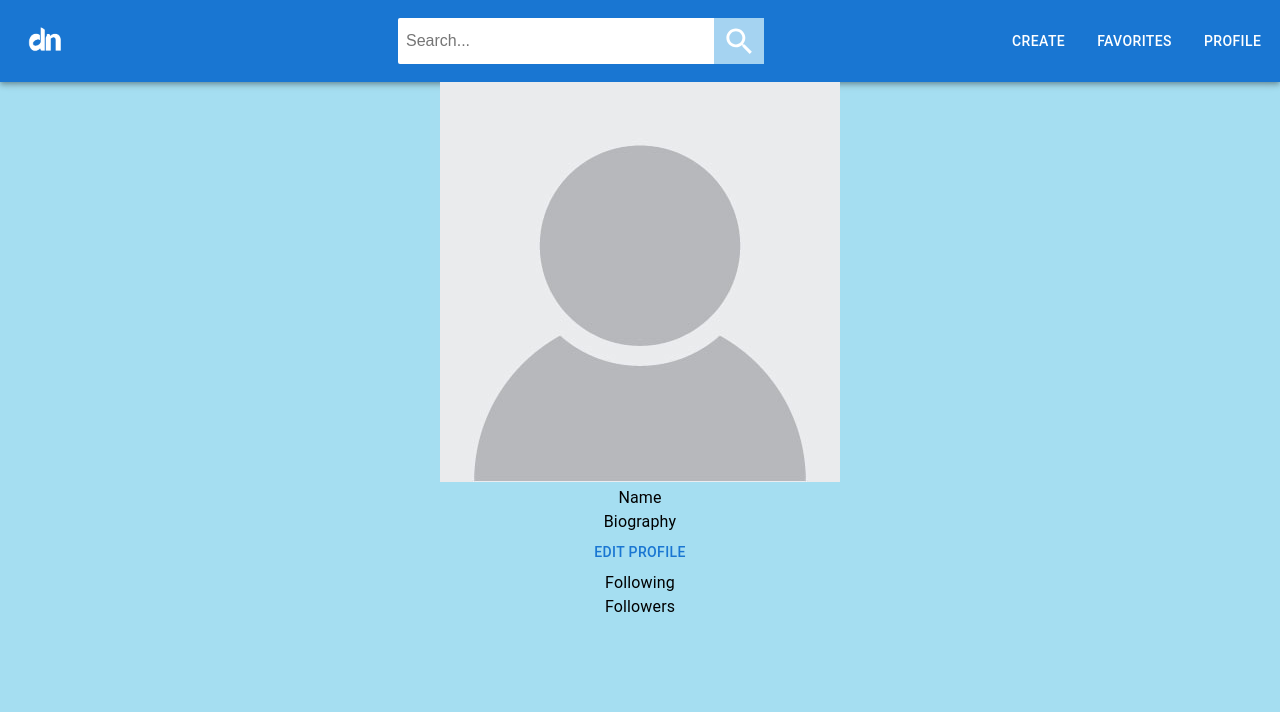
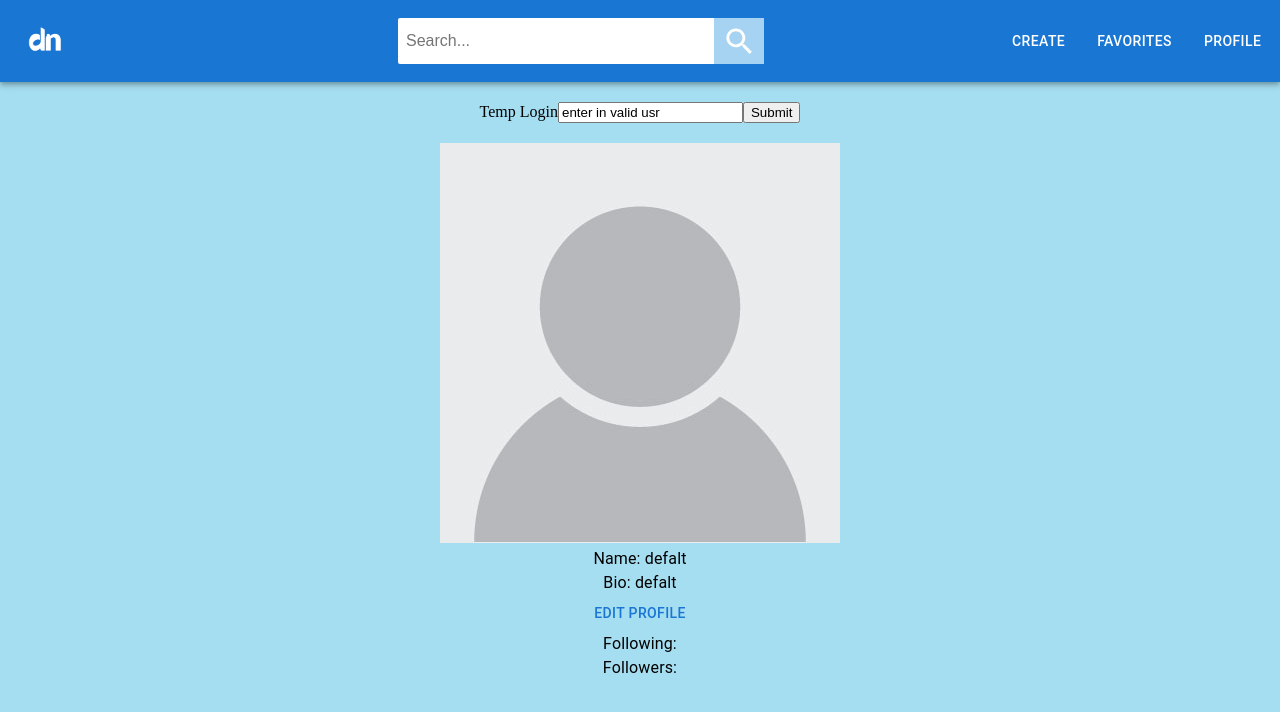
Before and after one commit to deez-notes/deez-notes, a React (Create React App) app in the folder frontend/: page /profile in a window 1280 px wide. Shown: the top 712 px of the page. Built offline with nearby package versions, Linux system fonts and the light colour scheme.

Commit message:
added editable profile page, still need to pretty it up though

```diff
--- a/frontend/src/App.js
+++ b/frontend/src/App.js
@@ -11,6 +11,7 @@ import StyledEngineProvider from "@mui/material/StyledEngineProvider"
 
 function App() {
   return (
+
     <div className="App">
       <StyledEngineProvider injectFirst>
         <Router>
--- a/frontend/src/TestData.json
+++ b/frontend/src/TestData.json
@@ -1,32 +1,51 @@
 [
     {
-        "username": "Giang Pham",
-        "title": "5th Underlord",
+        "username": "GiangPappi",
+        "name": "Giang",
+        "bio": "5th Underlord",
+        "following": ["Tommy","Andy"],
+        "followers": ["Carl_Junior","Car_Marx"],
         "link": "https://www.instagram.com/giang_pappi/"
+
     },
     {
         "username": "Giang's Girlfriend",
-        "title": "Nonexistent",
+        "name": "Shay",
+        "bio": "Nonexistent",
+        "following": ["a","2"],
+        "followers": ["1","c"],
         "link": "https://www.instagram.com/eajpark/"
     },
     {
         "username": "Tommy",
-        "title": "no fun :(",
+        "name": "Tommy Nguyen",
+        "bio": "no fun :(",
+        "following": ["1","2"],
+        "followers": ["1","2"],
         "link": "https://www.instagram.com/tummy.nguyen/"
     },
     {
-        "username": "Andy Ngo",
-        "title": "Loves Airheads",
+        "username": "Asian panda",
+        "name": "Andy Ngo",
+        "bio": "Loves Airheads",
+        "following": ["p","2"],
+        "followers": ["1","r"],
         "link": "https://www.instagram.com/airheadscandy/"
     },
     {
         "username": "Alex",
-        "title": "Just Alex",
+        "name": "Alex man",
+        "bio": "Just Alex",
+        "following": ["a","a"],
+        "followers": ["a","a"],
         "link": "https://www.instagram.com/tyler1_alpha/"
     },
     {
-        "username": "James",
-        "title": "UPE",
+        "username": "James the man",
+        "name": "James Tseng",
+        "bio": "UPE",
+        "following": ["t","2"],
+        "followers": ["t","2"],
         "link": "https://www.instagram.com/tseng_onthetrain_/"
     }
 ]
--- a/frontend/src/components/Profile.js
+++ b/frontend/src/components/Profile.js
@@ -3,25 +3,134 @@ import { Typography, Button } from "@mui/material"
 import NavBar from "./NavBar"
 import { useState } from 'react'
 import css from "../styles/Profile.module.scss"
+import TestData from '../TestData.json';
+import { renderMatches } from 'react-router-dom'
+
+// READ ME:
+// So, you have to enter in a VALID USERNAME (look at the TestData.json file for a list)
+// Then, pg will reload to match that user.
+// If you want to change anything, you click the Editprofile option.
+// You edit what u want, and once u click Submit, it is Saved to the page.
+// NOTE: IT cannot ALTER the actual json file itself yet, i think only backend stuff can do that.
+
 
 function Profile() {
 
 
+    const [TempName, changeTempName ] = useState('defalt');
+    const [TempBio, changeTempBio ] = useState('defalt');
+    const [TempFollowing, changeTempFollowing ] = useState([]);
+    const [TempFollowers, changeTempFollowers ] = useState([]);
+
+
+    const [EditProfile, SetEditProfile] = useState(false);
+    const [Name, changeName ] = useState('defalt');
+    const [Bio, changeBio ] = useState('defalt');
+    const [Following, changeFollowing ] = useState([]);
+    const [Followers, changeFollowers ] = useState([]);
+
+
+
+
+    const [Username, changeUsername] = useState('enter in valid usr');
+
+    const TempLogin = event => {
+        event.preventDefault();
+        var stringThing = JSON.stringify(Username);
+        for (var i = 0; i < TestData.length; i++)
+        {
+            var user = TestData[i];
+            if (JSON.stringify(user.username) === stringThing)
+            {
+                alert('This is valid bro');
+                changeName(user.name);
+                changeBio(user.bio);
+                changeFollowing(user.following.join(' '));
+                changeFollowers(user.followers.join(' '));
+                return;
+            }
+        }
+        alert('This is invalid bro');
+
+
+    };
+
+    const handleUserChange = event => {
+        changeUsername(event.target.value)
+    };
+
     const HandleProfileChange = () => {
+        changeTempName(Name);
+        changeTempBio(Bio);
+        changeTempFollowers(Followers);
+        changeTempFollowing(Following);
+        SetEditProfile(true);
 
-    }
+
+    };
+
+    const UpdateProfile= () => {
+        changeName(TempName);
+        changeBio(TempBio);
+        changeFollowers(TempFollowers);
+        changeFollowing(TempFollowing);
+        SetEditProfile(false);
+    };
+
+
 
         return (
             <div id={css.Profile}>
                 <NavBar />
+
+
+
+
+                <div>
+                    {!EditProfile ? (
+                    <div>
+                        <div className={css.tempLogin}>
+                            <form onSubmit={TempLogin}>
+                                <label>
+                                    Temp Login
+                                </label>
+                                <input type="text" value={Username} onChange={handleUserChange}/>
+                                <button type="submit">Submit</button>
+                            </form>
+                        </div>
+                        <div>
                             <img src="tempProfile.jpg" />
-            <Typography>Name</Typography>
-            <Typography>Biography</Typography>
+                            <Typography>Name: {Name}</Typography>
+                            <Typography>Bio: {Bio}</Typography>
                             <Button onClick={HandleProfileChange}>Edit Profile</Button>
-            <Typography>Following</Typography>
-            <Typography>Followers</Typography>
+                            <Typography>Following: {Following}</Typography>
+                            <Typography>Followers: {Followers}</Typography>
+                        </div>
+                    </div>
+                    ) : (
+                    <div>
+
+                        <form className = {css.updateProfile} onSubmit={UpdateProfile}>
+                        <label> Name </label>
+                        <input type="text" value={TempName} onChange={event => {changeTempName(event.target.value)}} defaultValue={TempName} />
+                        <br/> <br/>
+                        <label> Bio </label>
+                        <input type="textarea" value={TempBio} onChange={event => {changeTempBio(event.target.value)}} defaultValue={TempBio} />
+                        <br/> <br/>
+                        <label> Followers </label>
+                        <input type="text" value={TempFollowers} onChange={event => {changeTempFollowers(event.target.value)}} defaultValue={TempFollowers} />
+                        <br/> <br/>
+                        <label> Following </label>
+                        <input type="text" value={TempFollowing} onChange={event => {changeTempFollowing(event.target.value)}} defaultValue={TempFollowing} />
+                        <br/> <br/>
+                        <button type="submit">Submit</button>
+                        </form>
+                    </div>
+                    )}
+                </div>
             </div>
             )
+
 }
 
 export default Profile
--- a/frontend/src/styles/Profile.module.scss
+++ b/frontend/src/styles/Profile.module.scss
@@ -0,0 +1,10 @@
+
+
+.tempLogin {
+    margin: 20px;
+}
+
+.updateProfile {
+    margin-top: 10em;
+
+}
```
Lines whose indentation alone changed are shown as unchanged.
